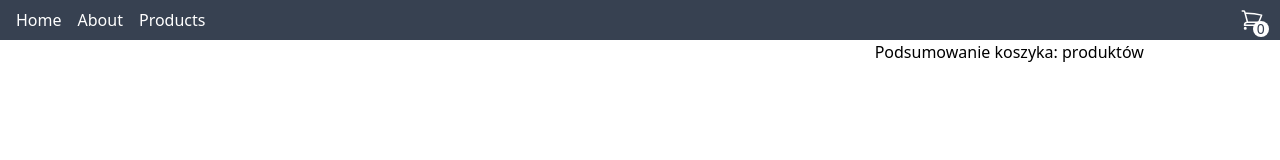
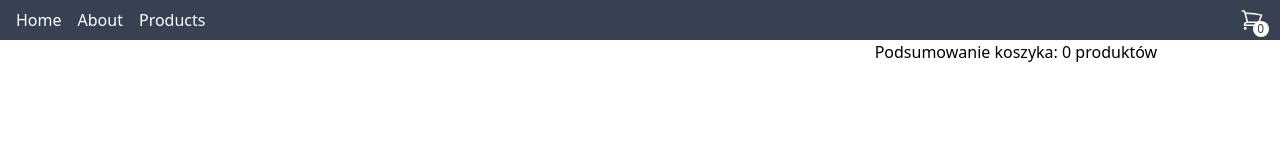
Before and after one commit to mattan11/next_shop, a Next.js app: page /cart in a window 1280 px wide. Shown: the top 160 px of the page. Built offline with nearby package versions, Linux system fonts and the light colour scheme.

Commit message:
add product counter to shopping cart and summary

```diff
--- a/components/Cart/CartBar.tsx
+++ b/components/Cart/CartBar.tsx
@@ -4,13 +4,17 @@ import { useCartState } from "@/components/Cart/CartContext";
 export const CartBar = () => {
   const cartState = useCartState();
 
+  const itemsCount = cartState.items?.reduce((acc, item) => {
+    return acc + item.count;
+  }, 0);
+
   return (
     <Link href="/cart" className="text-white relative block">
       <span
-        className="absolute text-gray-700 w-4 h-4 text-sm radius-10 bg-white rounded-full flex items-center justify-center"
+        className="absolute text-gray-700 w-4 h-4 text-xs radius-10 bg-white rounded-full flex items-center justify-center"
         style={{ bottom: "-0.3rem", right: "-0.3rem" }}
       >
-        {cartState?.items?.length}
+        {itemsCount}
       </span>
       <svg
         xmlns="http://www.w3.org/2000/svg"
--- a/components/Cart/CartSummary.tsx
+++ b/components/Cart/CartSummary.tsx
@@ -3,7 +3,15 @@ import { useCartState } from "@/components/Cart/CartContext";
 const CartSummary = () => {
   const cartState = useCartState();
 
-  return <div className="col-span-1">Podsumowanie koszyka: {} produktów</div>;
+  const itemsCount = cartState.items?.reduce((acc, item) => {
+    return acc + item.count;
+  }, 0);
+
+  return (
+    <div className="col-span-1">
+      Podsumowanie koszyka: {itemsCount} produktów
+    </div>
+  );
 };
 
 export default CartSummary;
```
